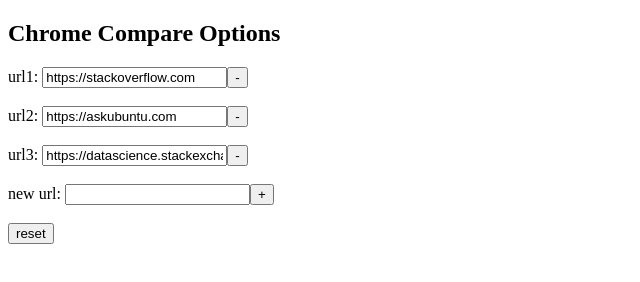
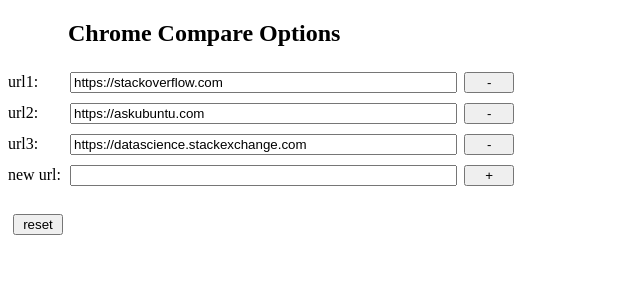
Before and after one commit to ConorSheehan1/chrome-compare, a browser extension: page extension/options.html in a window 1280 px wide. Shown: the whole page, without its empty margins (0-640 px from the left). Drawn offline with Linux system fonts and the light colour scheme.

Commit message:
add basic style and url validation before saving to chrome storage

```diff
--- a/extension/options.html
+++ b/extension/options.html
@@ -3,9 +3,10 @@
   <head>
     <title>Chrome Compare Options</title>
     <script src="options.js"></script>
+    <link rel="stylesheet" href="style.css">
   </head>
   <body>
-    <h2>Chrome Compare Options</h2>
+    <h2 id="title">Chrome Compare Options</h2>
     <form id="form">
     </form>
   </body>
--- a/extension/options.js
+++ b/extension/options.js
@@ -15,6 +15,11 @@
 }
 
 function add_base_url(url) {
+  let message = "That doesn't look like a url.\nAre you sure you want to add that?";
+  if (!is_url(url) && !confirm(message)) {
+    console.log("aborting save");
+    return null;
+  }
   chrome.storage.sync.get('base_urls', function(result){
     let base_urls = result.base_urls;
     base_urls.push(url);
@@ -22,6 +27,16 @@
     console.log("saved base_urls: " + base_urls);
   })
 }
+
+// just check if it starts with http or https and has a domain or ip
+// https://stackoverflow.com/questions/5717093/check-if-a-javascript-string-is-a-url
+function is_url(str) {
+  let pattern = new RegExp('^(http|https):\\/\\/'+ // protocol
+  '((([a-z\\d]([a-z\\d-]*[a-z\\d])*)\\.?)+[a-z]{2,}|'+ // domain name
+  '((\\d{1,3}\\.){3}\\d{1,3}))'); // OR ip (v4) address
+  return pattern.test(str);
+}
+
 
 function display_url_ui(form, url, i) {
     let id = "url" + (i+1);
@@ -46,7 +61,7 @@
     form.appendChild(remove_input);
     // TODO: use css instead
     form.appendChild(document.createElement("br"));
-    form.appendChild(document.createElement("br"));
+    // form.appendChild(document.createElement("br"));
 
     // TODO: look in to having last input be same format as above inputs but with plus button beside instead of minus
     // clicking plus would write to chrome storage and add new empty input below
@@ -80,7 +95,6 @@
     let new_url_input = document.getElementById(id);
     let url = new_url_input.value.trim();
     add_base_url(url);
-    // setTimeout(console.log, 10000);
     location.reload();
   }
 
@@ -113,6 +127,7 @@
   let reset_button = document.createElement("input");
   reset_button.type = "button";
   reset_button.value = "reset";
+  reset_button.id = "reset";
   reset_button.onclick = function(){
     reset_chrome_storage();
     location.reload();
--- /dev/null
+++ b/extension/style.css
@@ -0,0 +1,25 @@
+label {
+  width: 60px;
+  display: inline-block;
+}
+
+#title {
+  margin-left: 60px;
+}
+
+input[type=text] {
+  width: 30%;
+  margin: 2px;
+}
+
+input[type=button] {
+  margin: 5px;
+  width:  50px;
+}
+
+/*#reset {
+  color:white;
+  background: linear-gradient(orange, red);
+  border-color: black;
+  border-radius: 5px;
+}*/
```
